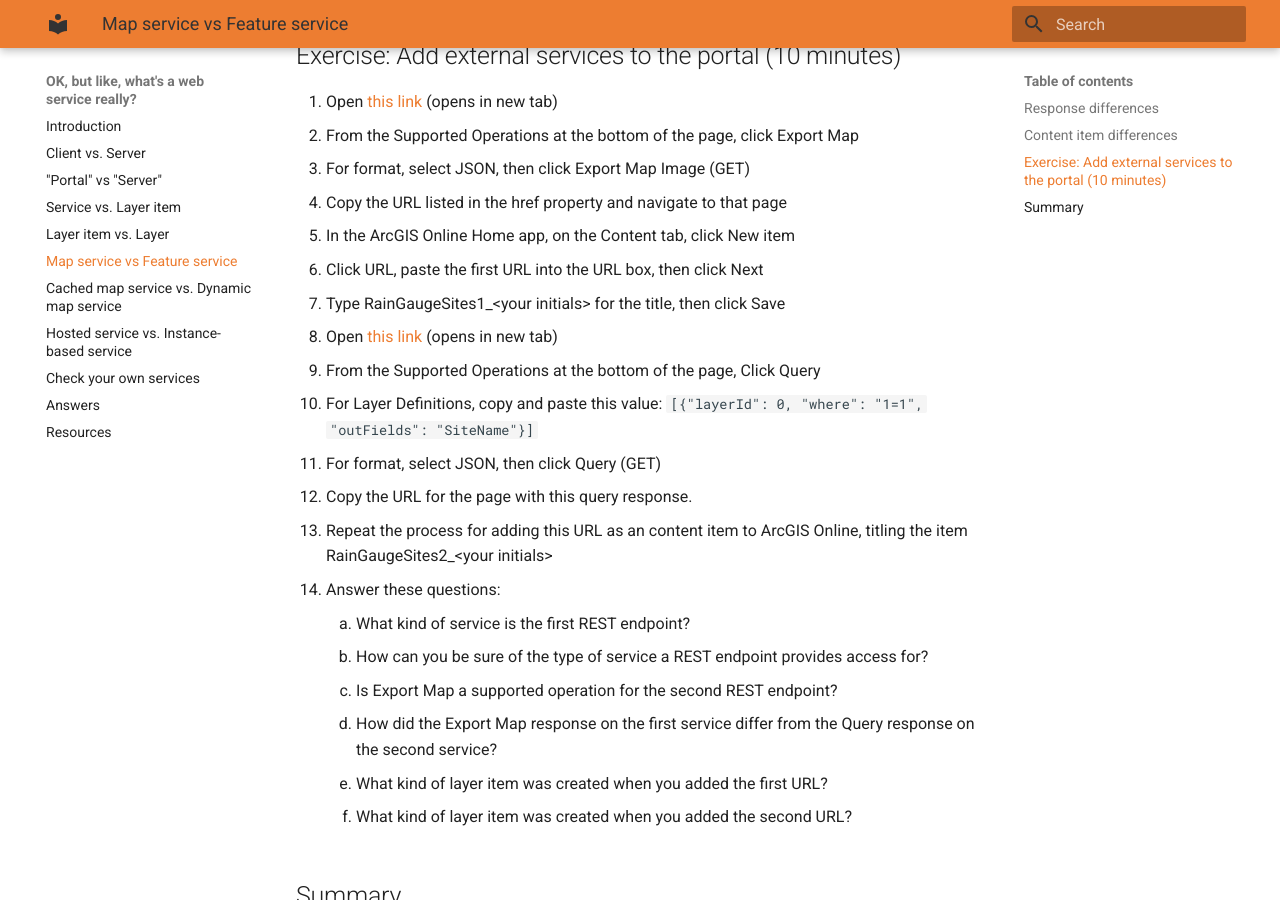
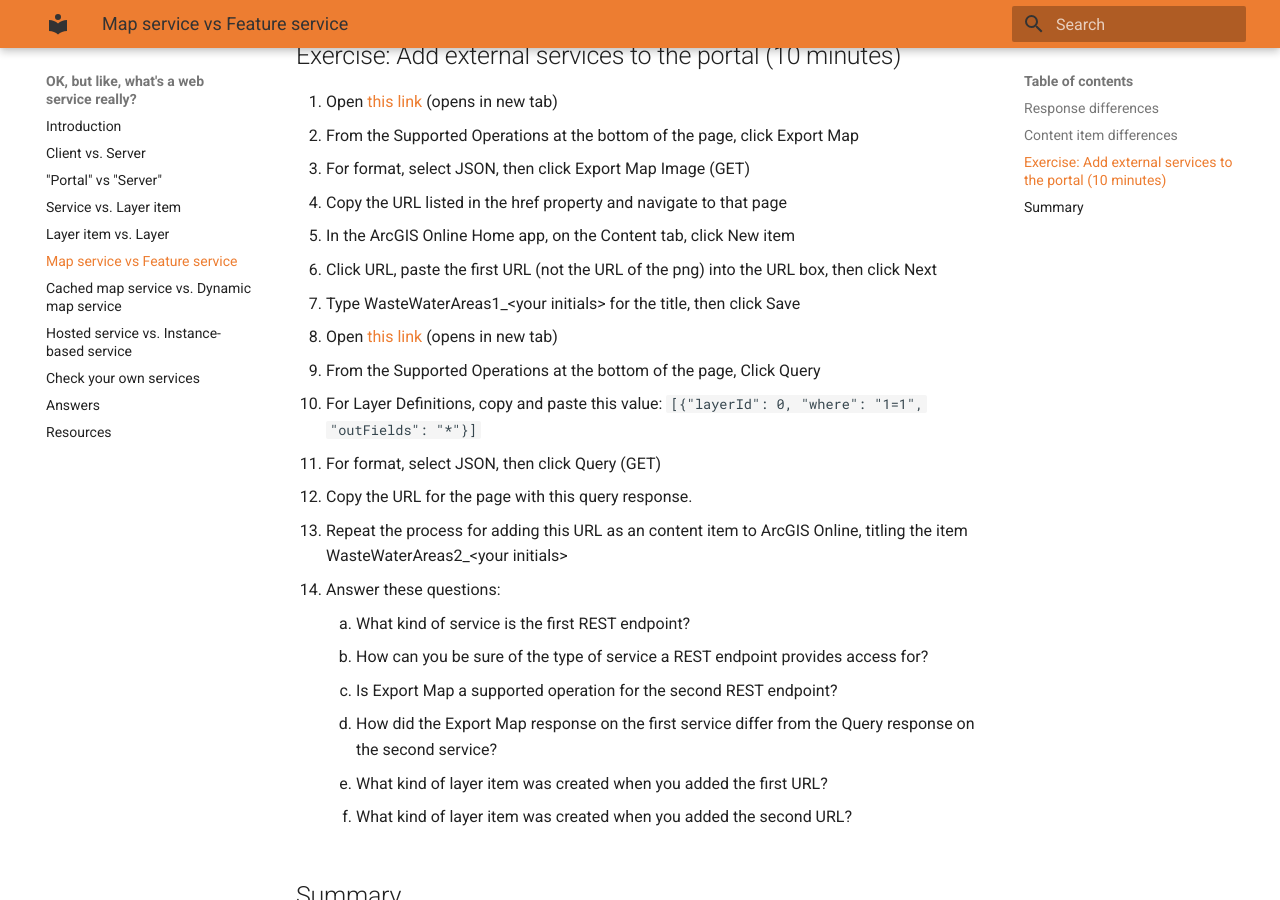
Before and after one commit to travisormsby/web-service, an MkDocs documentation site: the page built from docs/map-service-vs-feature-service.md, in a window 1280 px wide and 900 px high, scrolled down 933 px. Built offline with MkDocs 1.6.1 and Material for MkDocs 9.7.7, drawn with Linux system fonts in a browser that asks for light colours.

Commit message:
Update exercise steps for adding external services

```diff
--- a/docs/map-service-vs-feature-service.md
+++ b/docs/map-service-vs-feature-service.md
@@ -14,19 +14,19 @@ Because map and feature services are different kinds of services, they are assoc
 
 ## Exercise: Add external services to the portal (10 minutes)
 
-0. Open <a href="https://arcgis.metc.state.mn.us/server/rest/services/ESWastewater/RainGaugeSitesPublic/MapServer" target="_blank">this link</a> (opens in new tab)
+0. Open <a href="https://enterprise.gisdata.mn.gov/aghost/rest/services/us_mn_state_pca/util_wastewater_areas_served/MapServer" target="_blank">this link</a> (opens in new tab)
 0. From the Supported Operations at the bottom of the page, click Export Map
 0. For format, select JSON, then click Export Map Image (GET)
 0. Copy the URL listed in the href property and navigate to that page
 0. In the ArcGIS Online Home app, on the Content tab, click New item
-0. Click URL, paste the first URL into the URL box, then click Next
-0. Type RainGaugeSites1_<your initials\> for the title, then click Save
-0. Open <a href="https://arcgis.metc.state.mn.us/server/rest/services/ESWastewater/RainGaugeSitesPublic/FeatureServer" target="_blank">this link</a> (opens in new tab)
+0. Click URL, paste the first URL (not the URL of the png) into the URL box, then click Next
+0. Type WasteWaterAreas1_<your initials\> for the title, then click Save
+0. Open <a href="https://enterprise.gisdata.mn.gov/aghost/rest/services/us_mn_state_pca/util_wastewater_areas_served/FeatureServer" target="_blank">this link</a> (opens in new tab)
 0. From the Supported Operations at the bottom of the page, Click Query
-0. For Layer Definitions, copy and paste this value: `[{"layerId": 0, "where": "1=1", "outFields": "SiteName"}]`
+0. For Layer Definitions, copy and paste this value: `[{"layerId": 0, "where": "1=1", "outFields": "*"}]`
 0. For format, select JSON, then click Query (GET)
 0. Copy the URL for the page with this query response.
-0. Repeat the process for adding this URL as an content item to ArcGIS Online, titling the item RainGaugeSites2_<your initials\>
+0. Repeat the process for adding this URL as an content item to ArcGIS Online, titling the item WasteWaterAreas2_<your initials\>
 0. Answer these questions:
     0. What kind of service is the first REST endpoint?
     0. How can you be sure of the type of service a REST endpoint provides access for?
```
